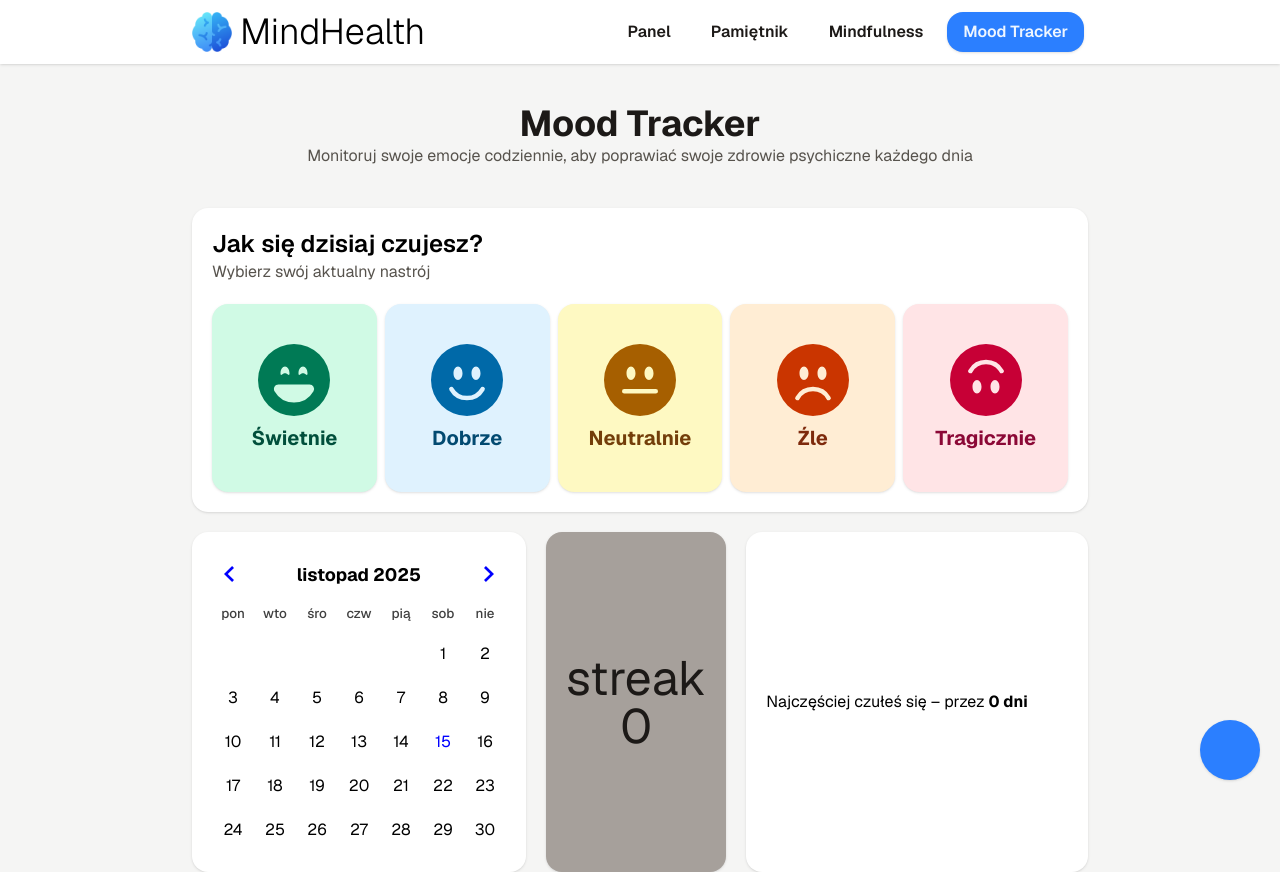
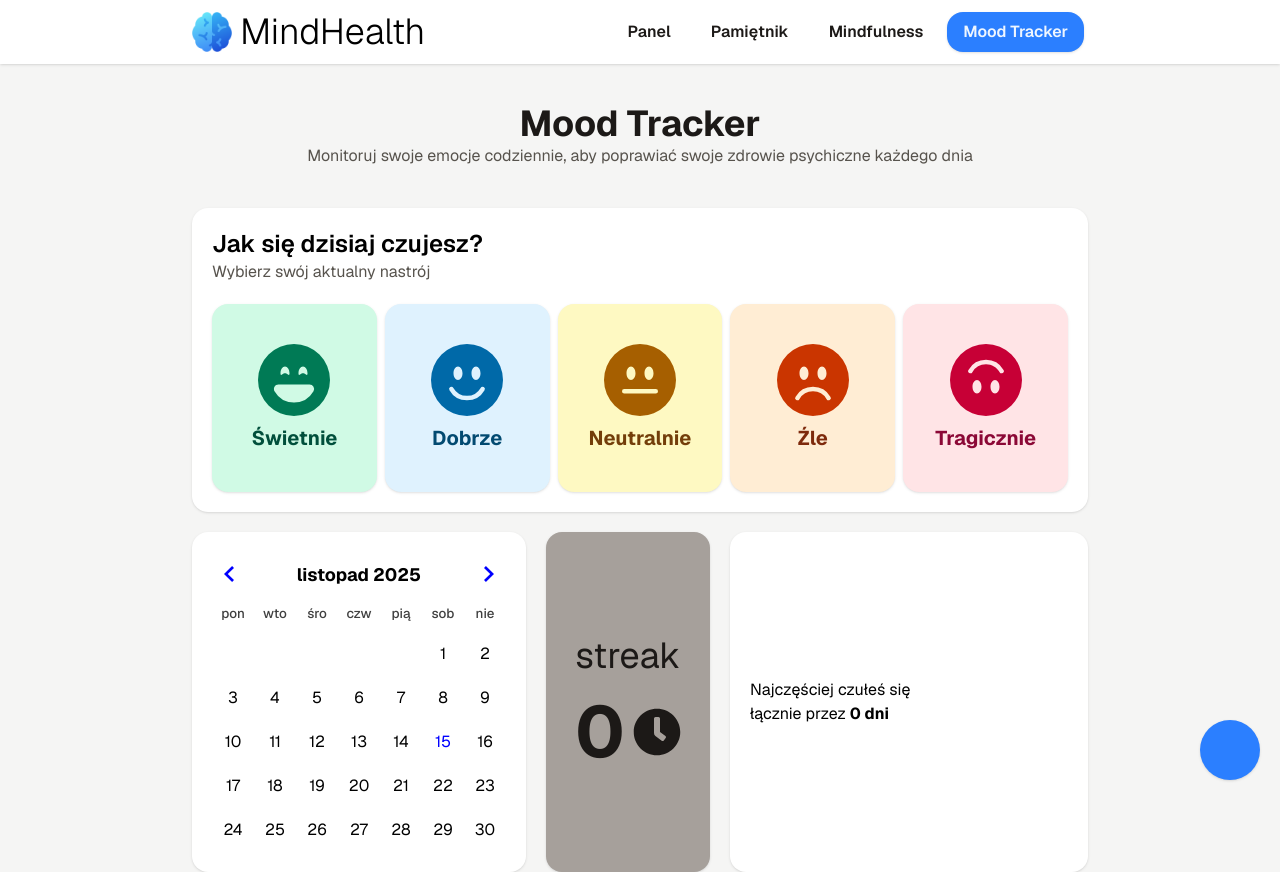
Before and after one commit to OKE225/MindHealth, a React (Vite) app in the folder client/: page /application/mood-tracker in a window 1280 px wide. Built offline with nearby package versions, Linux system fonts and the light colour scheme.

Commit message:
Improve design mood tracker statistics

```diff
--- a/client/src/components/MoodStatistics.tsx
+++ b/client/src/components/MoodStatistics.tsx
@@ -1,6 +1,8 @@
 import { useEffect, useState } from "react";
 import { isMoodTodaySelected } from "../utils/isMoodTodaySelected";
 import { calculateMoodStreak } from "../utils/calculateMoodStreak";
+import { FaFire } from "react-icons/fa";
+import { FaClock } from "react-icons/fa";
 
 interface MoodEntry {
   date: string;
@@ -49,15 +51,22 @@ const MoodStatistics = () => {
             ? "bg-amber-400 text-amber-900"
             : "bg-stone-400 text-stone-900"
         }`}>
-        <p className="text-5xl">streak</p>
-        <p className="text-5xl">{streak}</p>
-        {/* <p>ICON</p> */}
+        <p className="text-4xl mb-5">streak</p>
+        <p className="flex justify-center items-center gap-2 text-7xl font-bold">
+          {streak}{" "}
+          {isTodayCheck ? (
+            <FaFire className="text-5xl" />
+          ) : (
+            <FaClock className="text-5xl" />
+          )}
+        </p>
       </div>
 
       <div className="bg-white w-[70%] flex flex-col justify-center p-5 ml-5 rounded-2xl shadow">
-        <p className="">
-          Najczęściej czułeś się <strong>{mostFrequentMood.moodName}</strong> –
-          przez{" "}
+        <p>Najczęściej czułeś się</p>
+        <strong>{mostFrequentMood.moodName}</strong>
+        <p>
+          łącznie przez{" "}
           <strong>
             {mostFrequentMood.count}{" "}
             {mostFrequentMood.count === 1 ? "dzień" : "dni"}
```
